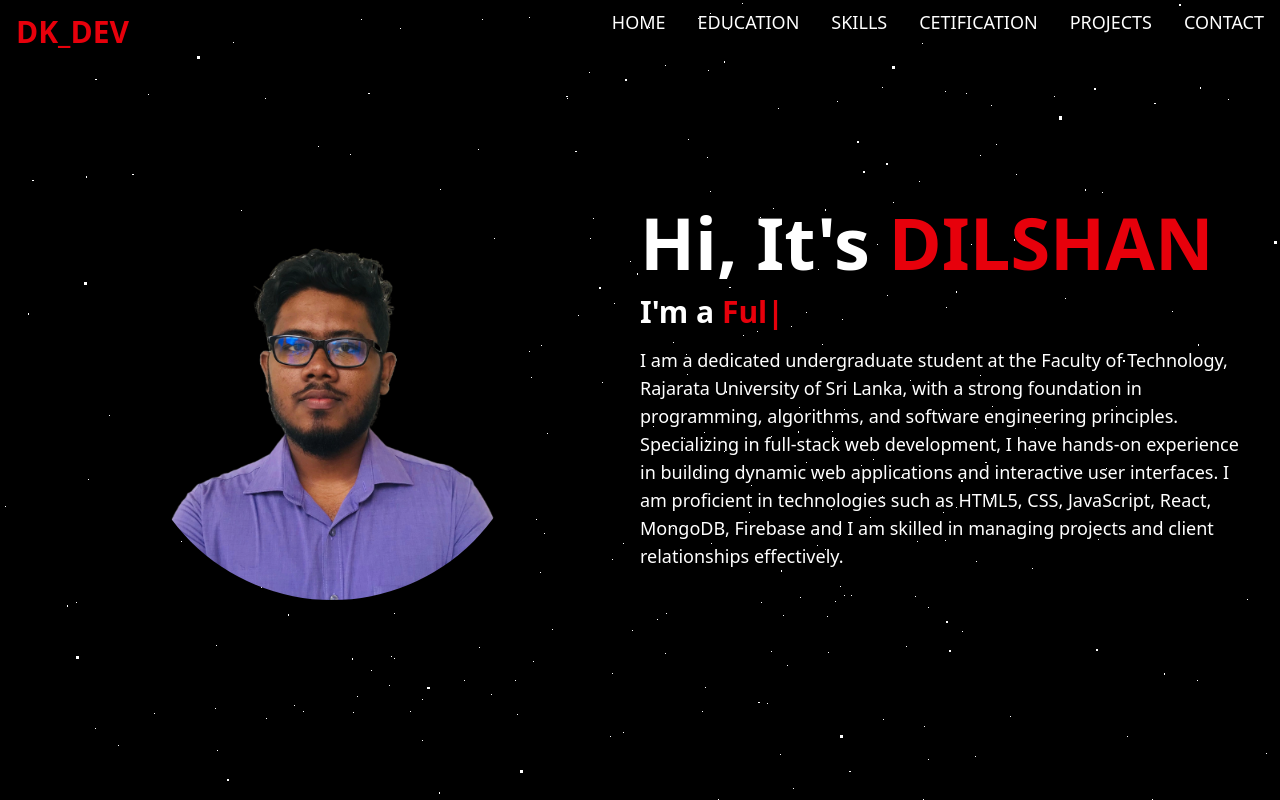
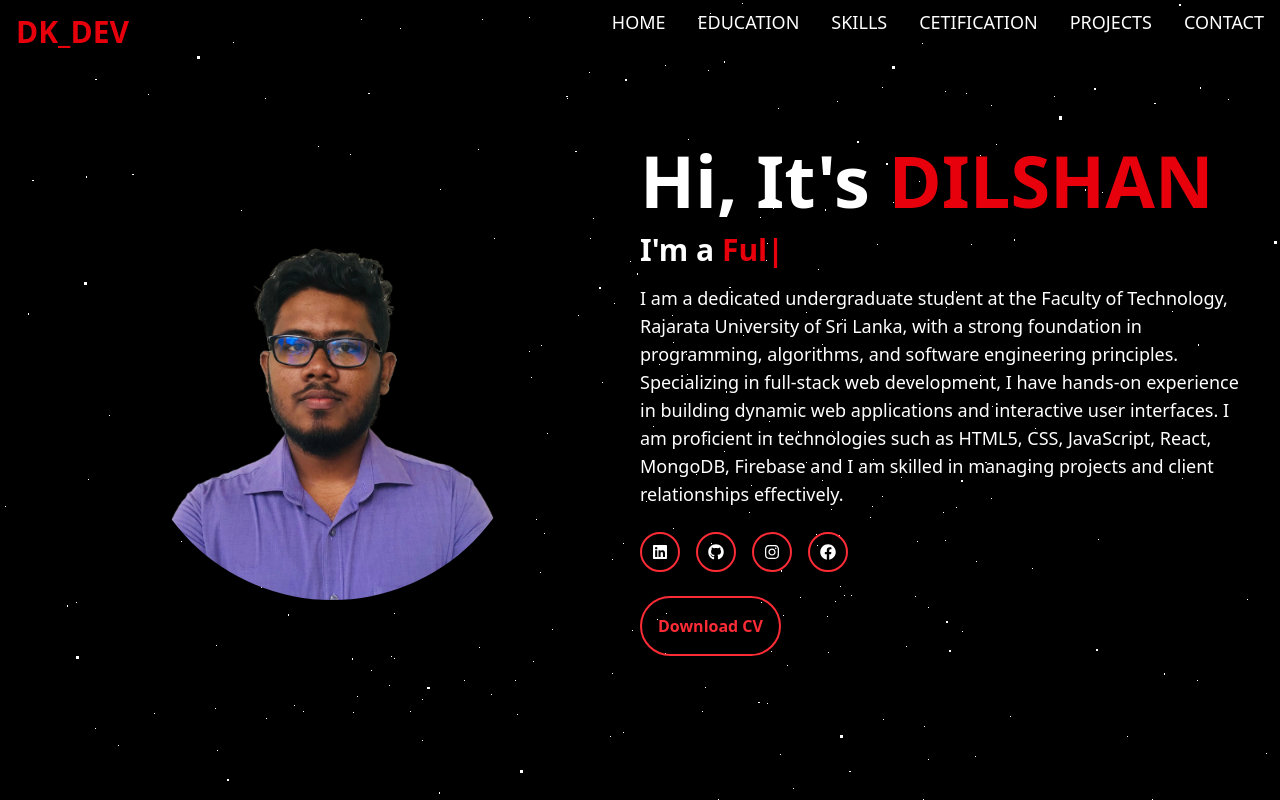
Before and after one commit to Dilshan-Kavishaka-Karunarathna/my_portfolio, a React (Vite) app: page / in a window 1280 px wide. Built offline with nearby package versions, Linux system fonts and the light colour scheme.

Commit message:
Add social icons, dovnload cv button
Today add the social icons, when click the social icons, go to the profiles.Next add the download cv buttoon, when click the button downlo,ad the pdf file.

```diff
--- /dev/null
+++ b/src/components/CvButton.jsx
@@ -0,0 +1,20 @@
+import React from 'react'
+
+
+
+const CvButton = () => {
+  return (
+    <div>
+        <a
+        href='/abc.pdf'
+        download="abc.pdf"
+        >
+            <button  className='border-2 border-red-500 rounded-full  p-4 text-red-500 font-semibold hover:bg-red-500 hover:text-black hover:scale-110' >
+                Download CV
+            </button>
+        </a>
+    </div>
+  )
+}
+
+export default CvButton
--- a/src/components/Home.jsx
+++ b/src/components/Home.jsx
@@ -1,6 +1,8 @@
 import React from 'react'
 import homeImage from '../assets/profile.png'
 import { TypeAnimation } from 'react-type-animation'
+import SocialIcons from './SocialIcons'
+import CvButton from './CvButton'
 
 const Home = () => {
   return (
@@ -35,6 +37,8 @@ const Home = () => {
              CSS, JavaScript, React, MongoDB, Firebase and I am skilled in managing projects
              and client relationships effectively.
              </p>
+             <SocialIcons/>
+             <CvButton/>
         </div>
     </section>
   )
--- a/src/components/SocialIcons.jsx
+++ b/src/components/SocialIcons.jsx
@@ -1,10 +1,33 @@
-import { FaLinkedin } from "react-icons/fa";
+import { FaLinkedin,FaGithub,FaInstagram,FaFacebook } from "react-icons/fa";
 
 import React from 'react'
 
+const Icons = [
+  {
+    href:'https://www.linkedin.com/in/dilshan-kavishka-npmrun/',
+    components:<FaLinkedin/>
+  },
+  {
+    href:'https://github.com/Dilshan-Kavishaka-Karunarathna',
+    components:<FaGithub/>
+  },
+  {
+    href:'https://www.instagram.com/dilshankavishka.50/',
+    components:<FaInstagram/>
+  },
+  {
+    href:'https://web.facebook.com/profile.php?id=100030895507852',
+    components:<FaFacebook/>
+  }
+]
+
 const SocialIcons = () => {
   return (
-    <div>SocialIcons</div>
+    <div className="flex justify-center md:justify-start space-x-4 mb-6 sm:mb-6">
+      {Icons.map((icon, index)=>(
+        <a href={icon.href} className="w-10 h-10 flex items-center justify-center border-2 border-red-500 rounded-full hover:text-red-500">{icon.components}</a>
+      ))}
+    </div>
   )
 }
 
```
Also changed, not shown: 1 other file (tests, documents, lock files or other folders).
